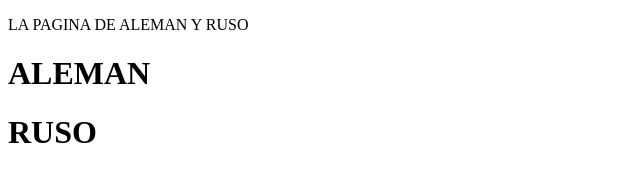
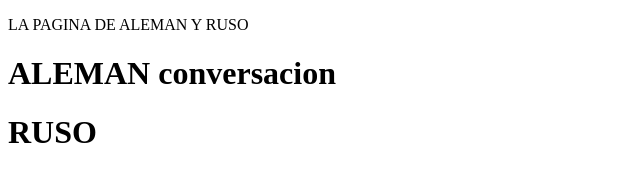
Before and after one commit to eneasvirgilio/comienzoHtml, a plain HTML site: page index.html in a window 1280 px wide. Shown: the whole page, without its empty margins (0-640 px from the left). Drawn offline with Linux system fonts and the light colour scheme.

Commit message:
continuacion1

```diff
--- a/index.html
+++ b/index.html
@@ -7,7 +7,7 @@
 </head>
 <body>
     <p>LA PAGINA DE ALEMAN Y RUSO</p>
-    <h1>ALEMAN</h1>
+    <h1>ALEMAN conversacion</h1>
     <h1>RUSO</h1>
 </body>
 </html>
```
